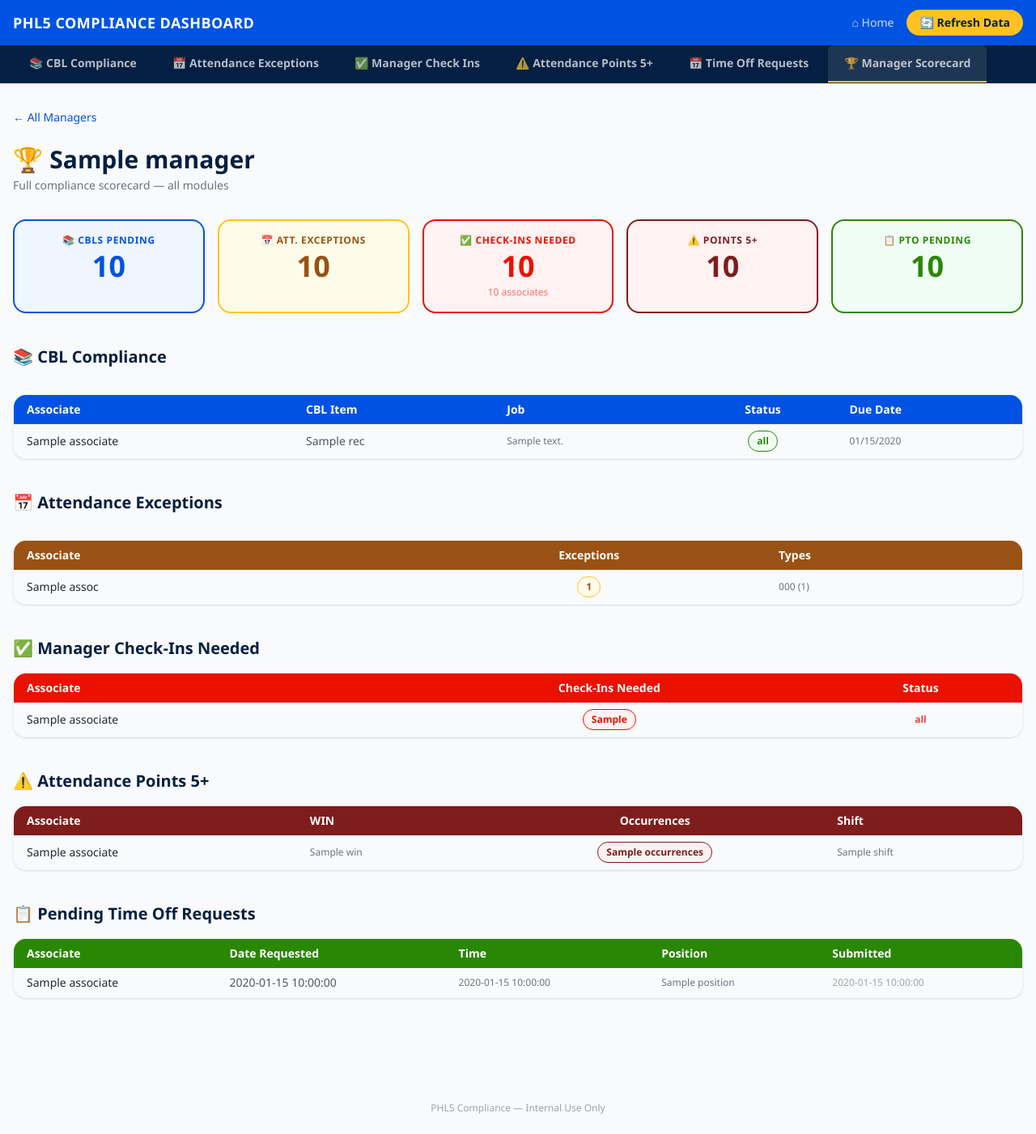
After one commit to shalingandhi-samy/HR-Compliance, a FastAPI app: template templates/scorecard_manager.html in a window 1280 px wide. The commit adds this page. Shown: the whole page at 81% size. Run offline with FastAPI, Linux system fonts and the light colour scheme; the template is opened without the code that fills it: most values are stand-ins (such as "Sample title", 1, 10 or a date in 2020); parts of the project's set-up code (start-up, migrations or seed data) failed here and were passed over; some libraries are stand-ins or nearby versions.

Commit message:
feat: add Manager Scorecard - all 5 compliance modules per manager in one view

```diff
--- a/checkin_data.py
+++ b/checkin_data.py
@@ -33,7 +33,7 @@ def load_checkins(force: bool = False) -> list[CheckInRecord]:
 
     records: list[CheckInRecord] = []
     wb = get_workbook()
-    ws = wb["Manager Check-Ins"]
+    ws = wb["Manager Check Ins"]
 
     # First two rows are title/sub-header — skip them
     data_started = False
--- a/data.py
+++ b/data.py
@@ -65,7 +65,7 @@ def load_data(force: bool = False) -> list[CBLRecord]:
 
     records: list[CBLRecord] = []
     wb = get_workbook()
-    ws = wb["ULearns"]
+    ws = wb["Ulearns"]
 
     header_found = False
     for row in ws.iter_rows(values_only=True):
--- a/main.py
+++ b/main.py
@@ -35,6 +35,7 @@ import logging
 
 import onedrive_client
 from file_watcher import start_file_watcher
+from scorecard_data import get_scorecard_summary, get_manager_scorecard
 
 logging.basicConfig(level=logging.INFO)
 logger = logging.getLogger(__name__)
@@ -249,6 +250,37 @@ async def pto_manager(request: Request, manager_name: str):
     })
 
 
+@app.get("/scorecard", response_class=HTMLResponse)
+async def scorecard(request: Request):
+    cbl = load_data()
+    att = load_attendance()
+    chk = load_checkins()
+    pts = load_points()
+    pto = load_pto()
+    summary = get_scorecard_summary(cbl, att, chk, pts, pto)
+    return templates.TemplateResponse("scorecard.html", {
+        "request": request,
+        "summary": summary,
+        "quote": quote,
+    })
+
+
+@app.get("/scorecard/manager/{manager_name}", response_class=HTMLResponse)
+async def scorecard_manager(request: Request, manager_name: str):
+    manager = unquote(manager_name)
+    cbl = load_data()
+    att = load_attendance()
+    chk = load_checkins()
+    pts = load_points()
+    pto = load_pto()
+    data = get_manager_scorecard(manager, cbl, att, chk, pts, pto)
+    return templates.TemplateResponse("scorecard_manager.html", {
+        "request": request,
+        "data": data,
+        "quote": quote,
+    })
+
+
 @app.post("/refresh")
 async def refresh_all_data():
     """Download latest Excel from OneDrive and reload all data caches."""
--- a/points_data.py
+++ b/points_data.py
@@ -32,7 +32,7 @@ def load_points(force: bool = False) -> list[PointsRecord]:
 
     records: list[PointsRecord] = []
     wb = get_workbook()
-    ws = wb["Attendance +5"]
+    ws = wb["Attendance Points 5+"]
 
     header_passed = False
     for row in ws.iter_rows(values_only=True):
--- a/templates/base.html
+++ b/templates/base.html
@@ -73,6 +73,10 @@
         {% if '/pto' in request.url.path %}bg-white/10 text-white border-b-2 border-[#ffc220]{% endif %}">
         &#128197; Time Off Requests
       </a>
+      <a href="/scorecard" class="px-5 py-3 text-sm font-semibold text-white/70 hover:text-white hover:bg-white/10 transition rounded-t-md
+        {% if '/scorecard' in request.url.path %}bg-white/10 text-white border-b-2 border-[#ffc220]{% endif %}">
+        &#127942; Manager Scorecard
+      </a>
     </div>
   </div>
 
--- /dev/null
+++ b/templates/scorecard_manager.html
@@ -0,0 +1,262 @@
+{% extends "base.html" %}
+{% block title %}{{ data.manager }} Scorecard - PHL5{% endblock %}
+{% block content %}
+
+<!-- Header -->
+<div class="mb-6 flex items-center gap-4">
+  <a href="/scorecard" class="text-[#0053e2] hover:underline text-sm">&larr; All Managers</a>
+</div>
+<div class="mb-8">
+  <h1 class="text-3xl font-bold text-[#041f41] mb-1">&#127942; {{ data.manager }}</h1>
+  <p class="text-gray-500 text-sm">Full compliance scorecard &mdash; all modules</p>
+</div>
+
+<!-- Top Summary Cards -->
+<div class="grid grid-cols-2 sm:grid-cols-3 lg:grid-cols-5 gap-4 mb-10">
+
+  <div class="bg-blue-50 border-2 border-[#0053e2] rounded-2xl p-4 text-center">
+    <div class="text-xs font-semibold text-[#0053e2] uppercase tracking-wider mb-1">&#128218; CBLs Pending</div>
+    <div class="text-4xl font-black text-[#0053e2]">{{ data.cbl.total }}</div>
+  </div>
+
+  <div class="bg-yellow-50 border-2 border-[#ffc220] rounded-2xl p-4 text-center">
+    <div class="text-xs font-semibold text-[#995213] uppercase tracking-wider mb-1">&#128197; Att. Exceptions</div>
+    <div class="text-4xl font-black text-[#995213]">{{ data.attendance.total }}</div>
+  </div>
+
+  <div class="bg-red-50 border-2 border-[#ea1100] rounded-2xl p-4 text-center">
+    <div class="text-xs font-semibold text-[#ea1100] uppercase tracking-wider mb-1">&#9989; Check-Ins Needed</div>
+    <div class="text-4xl font-black text-[#ea1100]">{{ data.checkins.total }}</div>
+    <div class="text-xs text-red-400 mt-1">{{ data.checkins.associates }} associates</div>
+  </div>
+
+  <div class="bg-red-50 border-2 border-[#7f1d1d] rounded-2xl p-4 text-center">
+    <div class="text-xs font-semibold text-[#7f1d1d] uppercase tracking-wider mb-1">&#9888;&#65039; Points 5+</div>
+    <div class="text-4xl font-black text-[#7f1d1d]">{{ data.points.total }}</div>
+  </div>
+
+  <div class="bg-green-50 border-2 border-[#2a8703] rounded-2xl p-4 text-center">
+    <div class="text-xs font-semibold text-[#2a8703] uppercase tracking-wider mb-1">&#128203; PTO Pending</div>
+    <div class="text-4xl font-black text-[#2a8703]">{{ data.pto.total }}</div>
+  </div>
+
+</div>
+
+<!-- CBL Section -->
+{% if data.cbl.total > 0 %}
+<section class="mb-10">
+  <h2 class="text-xl font-bold text-[#041f41] mb-4">&#128218; CBL Compliance</h2>
+
+  <!-- Status mini-cards -->
+  <div class="flex flex-wrap gap-3 mb-4">
+    {% for s in data.status_order %}
+    {% set cnt = data.cbl.by_status[s] %}
+    {% if cnt > 0 %}
+    <div class="rounded-xl px-5 py-3 text-center border
+      {% if s == 'Overdue' %}status-overdue
+      {% elif s == '7 Days' %}status-7days
+      {% elif s == '14 Days' %}status-14days
+      {% elif s == '30 Days' %}status-30days
+      {% else %}status-60days{% endif %}">
+      <div class="text-xs font-semibold uppercase tracking-wider opacity-70">{{ s }}</div>
+      <div class="text-2xl font-black">{{ cnt }}</div>
+    </div>
+    {% endif %}
+    {% endfor %}
+  </div>
+
+  <div class="overflow-x-auto rounded-2xl shadow border border-gray-100">
+    <table class="w-full text-sm">
+      <thead class="bg-[#0053e2] text-white">
+        <tr>
+          <th class="px-4 py-2 text-left">Associate</th>
+          <th class="px-4 py-2 text-left">CBL Item</th>
+          <th class="px-4 py-2 text-left">Job</th>
+          <th class="px-4 py-2 text-center">Status</th>
+          <th class="px-4 py-2 text-left">Due Date</th>
+        </tr>
+      </thead>
+      <tbody class="divide-y divide-gray-100">
+        {% for r in data.cbl.records %}
+        <tr class="hover:bg-blue-50 transition">
+          <td class="px-4 py-2 font-medium text-gray-800">{{ r.associate }}</td>
+          <td class="px-4 py-2 text-gray-600 max-w-xs truncate">{{ r.item_name }}</td>
+          <td class="px-4 py-2 text-gray-500 text-xs">{{ r.job_description }}</td>
+          <td class="px-4 py-2 text-center">
+            <span class="badge
+              {% if r.status == 'Overdue' %}status-overdue
+              {% elif r.status == '7 Days' %}status-7days
+              {% elif r.status == '14 Days' %}status-14days
+              {% elif r.status == '30 Days' %}status-30days
+              {% else %}status-60days{% endif %}">
+              {{ r.status }}
+            </span>
+          </td>
+          <td class="px-4 py-2 text-gray-500 text-xs">
+            {{ r.due_date.strftime('%m/%d/%Y') if r.due_date else '—' }}
+          </td>
+        </tr>
+        {% endfor %}
+      </tbody>
+    </table>
+  </div>
+</section>
+{% endif %}
+
+<!-- Attendance Section -->
+{% if data.attendance.total > 0 %}
+<section class="mb-10">
+  <h2 class="text-xl font-bold text-[#041f41] mb-4">&#128197; Attendance Exceptions</h2>
+
+  <!-- Type mini-cards -->
+  <div class="flex flex-wrap gap-3 mb-4">
+    {% for t in data.attendance.all_types %}
+    {% set cnt = data.attendance.by_type.get(t, 0) %}
+    {% if cnt > 0 %}
+    <div class="rounded-xl px-5 py-3 text-center border bg-yellow-50 border-[#ffc220]">
+      <div class="text-xs font-semibold text-[#995213] uppercase tracking-wider opacity-80">
+        {{ data.exception_labels.get(t, t) }}
+      </div>
+      <div class="text-2xl font-black text-[#995213]">{{ cnt }}</div>
+    </div>
+    {% endif %}
+    {% endfor %}
+  </div>
+
+  <div class="overflow-x-auto rounded-2xl shadow border border-gray-100">
+    <table class="w-full text-sm">
+      <thead class="bg-[#995213] text-white">
+        <tr>
+          <th class="px-4 py-2 text-left">Associate</th>
+          <th class="px-4 py-2 text-center">Exceptions</th>
+          <th class="px-4 py-2 text-left">Types</th>
+        </tr>
+      </thead>
+      <tbody class="divide-y divide-gray-100">
+        {% for assoc in data.attendance.sorted_assocs %}
+        {% set recs = data.attendance.by_assoc[assoc] %}
+        <tr class="hover:bg-yellow-50 transition">
+          <td class="px-4 py-2 font-medium text-gray-800">{{ assoc }}</td>
+          <td class="px-4 py-2 text-center">
+            <span class="badge" style="background:#fffbeb;color:#995213;border-color:#ffc220;">{{ recs | length }}</span>
+          </td>
+          <td class="px-4 py-2 text-xs text-gray-500">
+            {% set type_counts = {} %}
+            {% for r in recs %}
+              {% set _ = type_counts.update({r.exception_type: (type_counts.get(r.exception_type, 0) + 1)}) %}
+            {% endfor %}
+            {% for t, cnt in type_counts.items() %}
+              <span class="mr-2">{{ data.exception_labels.get(t, t) }} ({{ cnt }})</span>
+            {% endfor %}
+          </td>
+        </tr>
+        {% endfor %}
+      </tbody>
+    </table>
+  </div>
+</section>
+{% endif %}
+
+<!-- Check-ins Section -->
+{% if data.checkins.associates > 0 %}
+<section class="mb-10">
+  <h2 class="text-xl font-bold text-[#041f41] mb-4">&#9989; Manager Check-Ins Needed</h2>
+  <div class="overflow-x-auto rounded-2xl shadow border border-gray-100">
+    <table class="w-full text-sm">
+      <thead class="bg-[#ea1100] text-white">
+        <tr>
+          <th class="px-4 py-2 text-left">Associate</th>
+          <th class="px-4 py-2 text-center">Check-Ins Needed</th>
+          <th class="px-4 py-2 text-center">Status</th>
+        </tr>
+      </thead>
+      <tbody class="divide-y divide-gray-100">
+        {% for r in data.checkins.records %}
+        <tr class="hover:bg-red-50 transition">
+          <td class="px-4 py-2 font-medium text-gray-800">{{ r.associate }}</td>
+          <td class="px-4 py-2 text-center">
+            <span class="badge status-overdue">{{ r.checkins_needed }}</span>
+          </td>
+          <td class="px-4 py-2 text-center text-xs text-red-500 font-semibold">{{ r.status }}</td>
+        </tr>
+        {% endfor %}
+      </tbody>
+    </table>
+  </div>
+</section>
+{% endif %}
+
+<!-- Points 5+ Section -->
+{% if data.points.total > 0 %}
+<section class="mb-10">
+  <h2 class="text-xl font-bold text-[#041f41] mb-4">&#9888;&#65039; Attendance Points 5+</h2>
+  <div class="overflow-x-auto rounded-2xl shadow border border-gray-100">
+    <table class="w-full text-sm">
+      <thead style="background:#7f1d1d;" class="text-white">
+        <tr>
+          <th class="px-4 py-2 text-left">Associate</th>
+          <th class="px-4 py-2 text-left">WIN</th>
+          <th class="px-4 py-2 text-center">Occurrences</th>
+          <th class="px-4 py-2 text-left">Shift</th>
+        </tr>
+      </thead>
+      <tbody class="divide-y divide-gray-100">
+        {% for r in data.points.records %}
+        <tr class="hover:bg-red-50 transition">
+          <td class="px-4 py-2 font-medium text-gray-800">{{ r.associate }}</td>
+          <td class="px-4 py-2 text-gray-500 text-xs">{{ r.win }}</td>
+          <td class="px-4 py-2 text-center">
+            <span class="badge" style="background:#fef2f2;color:#7f1d1d;border-color:#7f1d1d;">
+              {{ r.occurrences }}
+            </span>
+          </td>
+          <td class="px-4 py-2 text-gray-500 text-xs">{{ r.shift }}</td>
+        </tr>
+        {% endfor %}
+      </tbody>
+    </table>
+  </div>
+</section>
+{% endif %}
+
+<!-- PTO Section -->
+{% if data.pto.total > 0 %}
+<section class="mb-10">
+  <h2 class="text-xl font-bold text-[#041f41] mb-4">&#128203; Pending Time Off Requests</h2>
+  <div class="overflow-x-auto rounded-2xl shadow border border-gray-100">
+    <table class="w-full text-sm">
+      <thead class="bg-[#2a8703] text-white">
+        <tr>
+          <th class="px-4 py-2 text-left">Associate</th>
+          <th class="px-4 py-2 text-left">Date Requested</th>
+          <th class="px-4 py-2 text-left">Time</th>
+          <th class="px-4 py-2 text-left">Position</th>
+          <th class="px-4 py-2 text-left">Submitted</th>
+        </tr>
+      </thead>
+      <tbody class="divide-y divide-gray-100">
+        {% for r in data.pto.records %}
+        <tr class="hover:bg-green-50 transition">
+          <td class="px-4 py-2 font-medium text-gray-800">{{ r.associate }}</td>
+          <td class="px-4 py-2 text-gray-600">{{ r.date_requested }}</td>
+          <td class="px-4 py-2 text-gray-500 text-xs">{{ r.time_requested }}</td>
+          <td class="px-4 py-2 text-gray-500 text-xs">{{ r.position }}</td>
+          <td class="px-4 py-2 text-gray-400 text-xs">{{ r.date_submitted }}</td>
+        </tr>
+        {% endfor %}
+      </tbody>
+    </table>
+  </div>
+</section>
+{% endif %}
+
+<!-- All clean message -->
+{% if data.cbl.total == 0 and data.attendance.total == 0 and data.checkins.associates == 0 and data.points.total == 0 and data.pto.total == 0 %}
+<div class="text-center py-20">
+  <div class="text-6xl mb-4">&#127881;</div>
+  <p class="text-2xl font-bold text-[#2a8703]">All Clear!</p>
+  <p class="text-gray-400 mt-2">{{ data.manager }} has no open compliance items.</p>
+</div>
+{% endif %}
+
+{% endblock %}
```
Also changed, not shown: onedrive_client.py (+5 -2 lines), scorecard_data.py (added, +144 -0 lines), templates/scorecard.html (added, +96 -0 lines).
